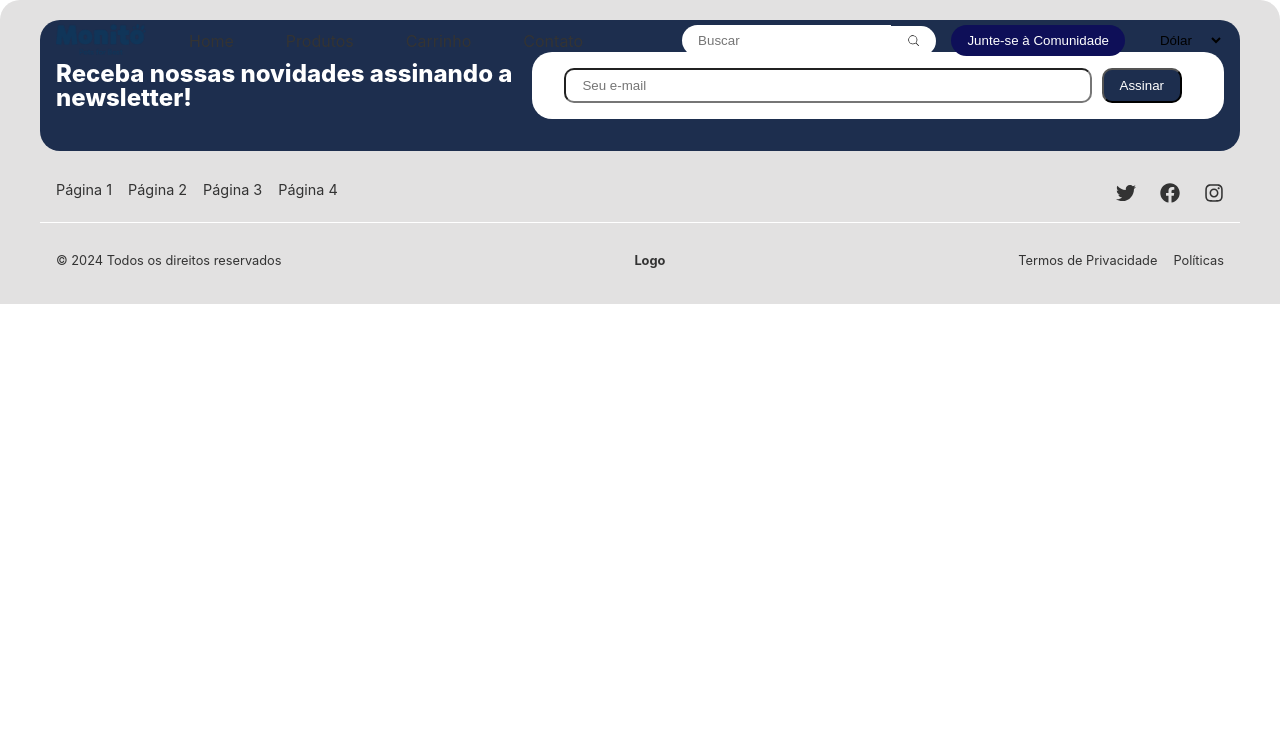
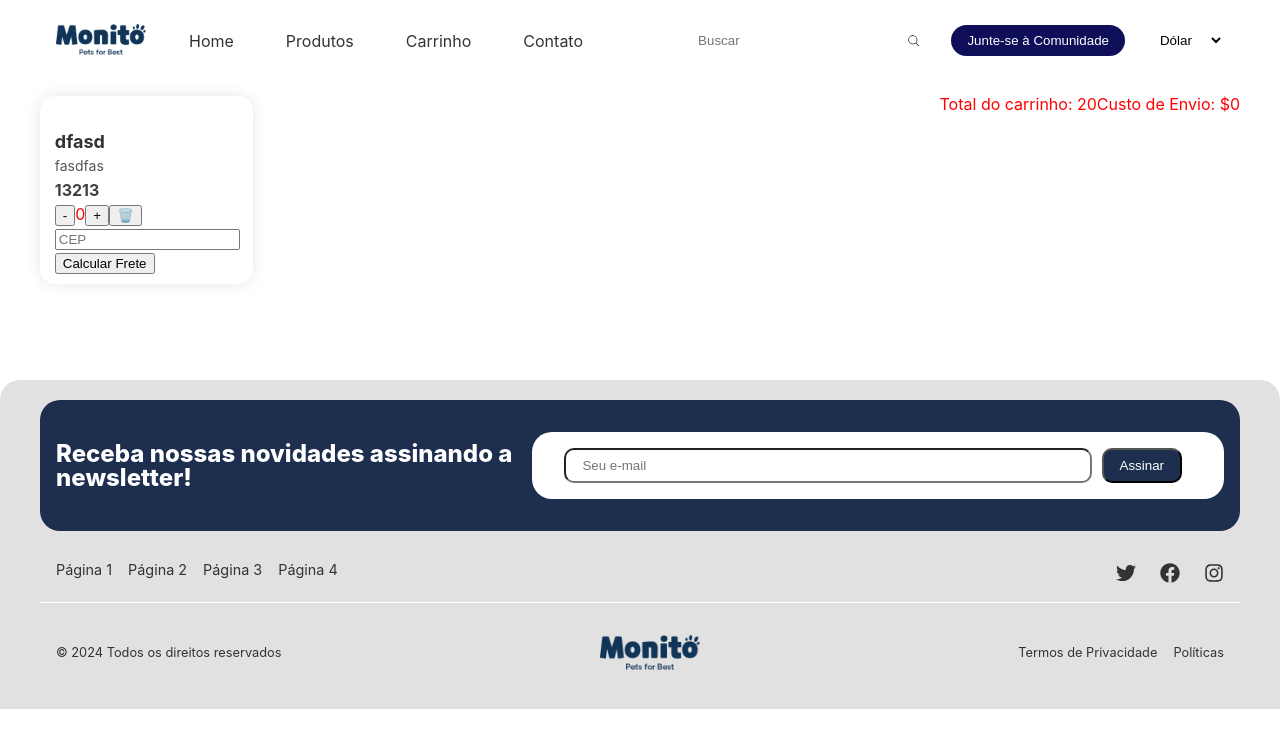
Before and after one commit to pereiraisaiah21/UI-PetShopWebsite, a React (Vite) app: page /cart in a window 1280 px wide. Shown: the top 748 px of the page. Built offline with nearby package versions, Linux system fonts and the light colour scheme.

Commit message:
#2 - Cart HTML structure.

```diff
--- a/src/components/commom/Footer.jsx
+++ b/src/components/commom/Footer.jsx
@@ -36,7 +36,9 @@ const Footer = () => {
         </div>
         <div className="Footer__bottom">
           <div className="Footer__rights">© 2024 Todos os direitos reservados</div>
-          <div className="Footer__logo">Logo</div>
+          <div className="Footer__logo">
+            <img src="/public/images/Logo.png" alt="Logo" />
+          </div>
           <div className="Footer__terms">
             <a href="/privacidade">Termos de Privacidade</a>
             <a href="/politicas">Políticas</a>
--- a/src/pages/ShoppingCartPage.jsx
+++ b/src/pages/ShoppingCartPage.jsx
@@ -1,10 +1,69 @@
+import { useState } from "react"
 
 function ShoppingCartPage() {
+  const [quantity, setQuantity] = useState(0)
+  const [cep, setCep] = useState('')
+  const [shippingCost, setShippingCost] = useState(0)
+
+  const handleAddQuantity = () => {
+    setQuantity(quantity + 1)
+  }
+
+  const handleRemoveQuantity = () => {
+    if (quantity > 0) {
+      setQuantity(quantity - 1)
+    }
+  }
+
+  const handleDelete = () => {
+    console.log('Produto deletado')
+  }
+
+  const handleCalculateShipping = () => {
+    const calculatedShippingCost = 10
+    setShippingCost(calculatedShippingCost)
+  }
 
   return (
     <>
-        <div className="product">
-
+      <div className="cart">
+        <div className="container">
+          <div className="cart-detail">
+            <ul className="cart__products">
+              <div className="cart__item">
+                <div className="ProductSection__item">
+                  <img src="" alt="" className="ProductSection__image" />
+                  <div className="ProductSection__info">
+                    <h3 className="ProductSection__productName">dfasd</h3>
+                    <p className="ProductSection__productDescription">fasdfas</p>
+                    <p className="ProductSection__productPrice">13213</p>
+                    <div>
+                      <button onClick={handleRemoveQuantity}>-</button>
+                      <span>{quantity}</span>
+                      <button onClick={handleAddQuantity}>+</button>
+                      <button onClick={handleDelete}>🗑️</button>
+                    </div>
+                    <div>
+                      <input
+                        type="text"
+                        placeholder="CEP"
+                        value={cep}
+                        onChange={(e) => setCep(e.target.value)}
+                      />
+                      <button onClick={handleCalculateShipping}>Calcular Frete</button>
+                    </div>
+                  </div>
+                </div>
+              </div>
+            </ul>
+            <div className="cart__total">
+              Total do carrinho: 20
+            </div>
+            <div className="cart__total">
+              Custo de Envio: ${shippingCost}
+            </div>
+          </div>
+        </div>
       </div>
     </>
   )
--- a/src/styles/main.scss
+++ b/src/styles/main.scss
@@ -1,6 +1,7 @@
 @import "./sheets/Banner.scss",
         "./sheets/BlogSection.scss",
         "./sheets/CarouselSection.scss",
+        "./sheets/Cart.scss",
         "./sheets/Footer.scss",
         "./sheets/General.scss",
         "./sheets/Header.scss",
--- /dev/null
+++ b/src/styles/sheets/Cart.scss
@@ -0,0 +1,21 @@
+.cart {
+    &-detail {
+        display: flex;
+        padding: 6rem 0;
+        color: red;
+    }
+
+    &__products {
+        flex-grow: 1;
+    }
+
+    &__item {}
+
+    .ProductSection {
+        &__info {}
+
+        &__productName {}
+
+        &__productPrice {}
+    }
+}
--- a/src/styles/sheets/Footer.scss
+++ b/src/styles/sheets/Footer.scss
@@ -54,6 +54,7 @@
         border-radius: 10px;
         background-color: rgb(29, 46, 78);
         color: white;
+        cursor: pointer;
     }
 
     &__newsletter-input,
@@ -124,5 +125,8 @@
 
     &__logo {
         font-weight: bold;
+        img {
+            max-width: 100px;
+        }
     }
 }
--- a/src/styles/sheets/ProductSection.scss
+++ b/src/styles/sheets/ProductSection.scss
@@ -52,6 +52,7 @@
         background-color: #fff;
         transition: box-shadow 0.3s ease;
         box-shadow: 0 0 15px rgba(0, 0, 0, 0.1);
+        cursor: pointer;
 
         @media(max-width: 768px) {
             width: calc(50% - .5rem);
```
Lines whose indentation alone changed are shown as unchanged.
